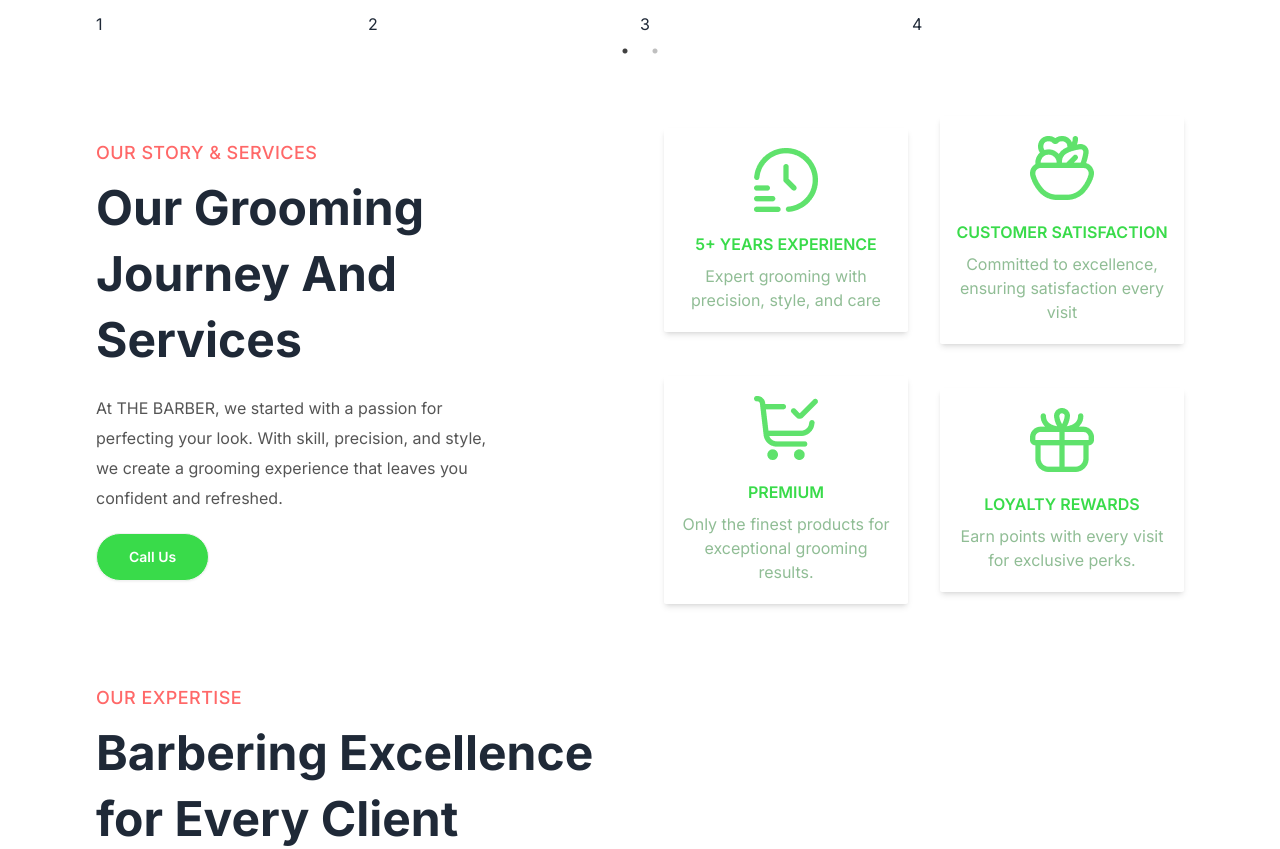
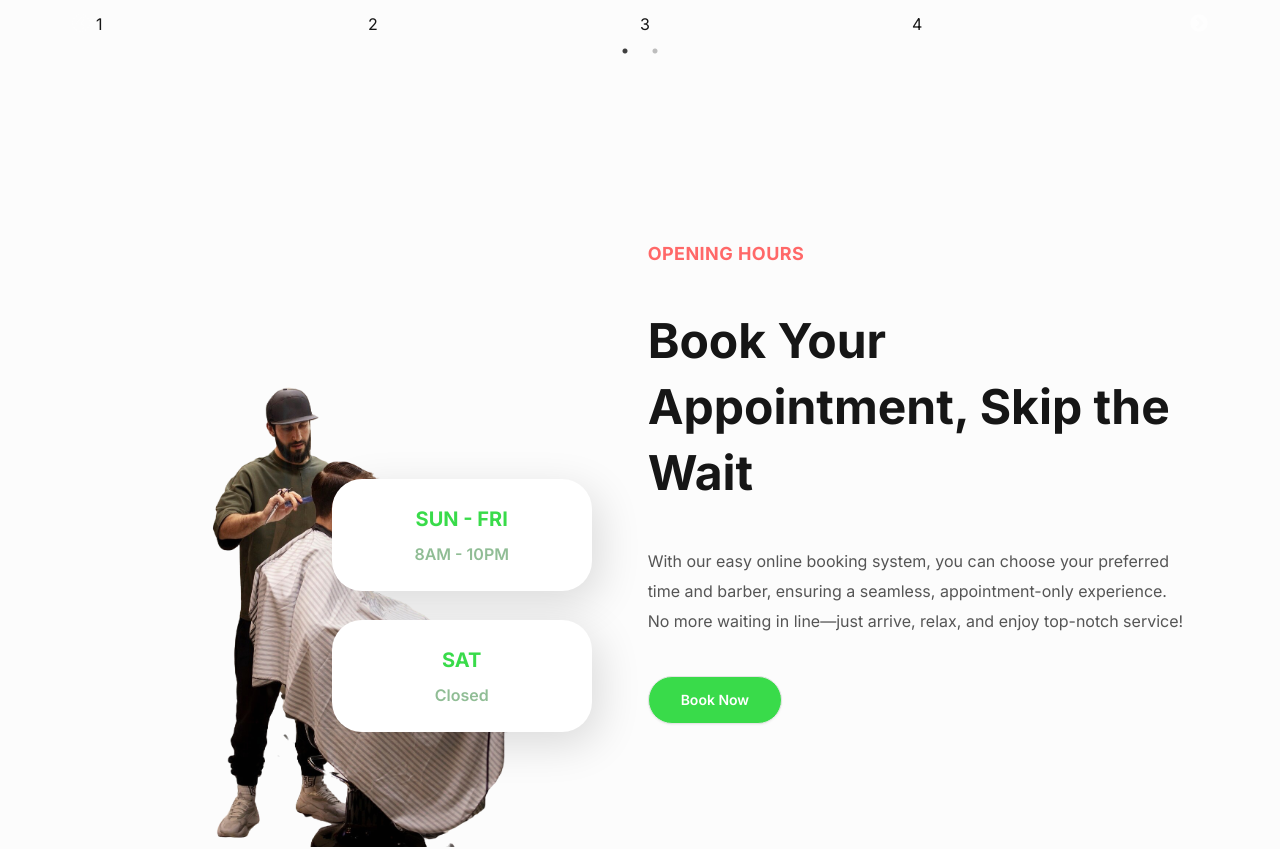
Before and after one commit to cdyniranjan7321/Complete_website-MERN-, a React (Vite) app: page / in a window 1280 px wide. Shown: the part 1516-2365 px from the top of the page. Built offline with nearby package versions, Linux system fonts and the light colour scheme.

Commit message:
change in tailwind.config.js

```diff
--- /dev/null
+++ b/src/pages/home/Appointments.jsx
@@ -0,0 +1,45 @@
+import React from "react";
+import appointmentImg from "/images/home/appointment.png";
+
+const Appointments = () => {
+  return (
+    <div className="section-container">
+      <div className="flex flex-col md:flex-row items-center justify-between gap-16">
+        <div className="relative md:w-1/2">
+          {/* Image */}
+          <img
+            src={appointmentImg}
+            alt="Appointment"
+            className="w-[492px] h-[731px] object-cover"
+          />
+
+          {/* Overlayed Sections */}
+          <div className="absolute top-[57.3%] left-3/4 transform -translate-x-1/2 -translate-y-1/2 bg-white shadow-[7px_12px_43px_0_#00000023] rounded-[30px] w-[260px] h-[112px] text-center space-y-2 text-green cursor-pointer hover:border hover:border-indigo-600 transition-all duration-200 flex flex-col justify-center">
+            <h5 className="text-[20px] font-bold">SUN - FRI</h5>
+            <p className="text-[16px] text-[#90BD95] font-semibold">8AM - 10PM</p>
+          </div>
+
+          <div className="absolute top-[76.5%] left-3/4 transform -translate-x-1/2 -translate-y-1/2 bg-white shadow-[7px_12px_43px_0_#00000023] rounded-[30px] w-[260px] h-[112px] text-center space-y-2 text-green cursor-pointer hover:border hover:border-indigo-600 transition-all duration-200 flex flex-col justify-center">
+            <h5 className="text-[20px] font-bold">SAT</h5>
+            <p className="text-[16px] text-[#90BD95] font-semibold">Closed</p>
+          </div>
+        </div>
+
+        <div className="md:w-[55%]">
+          <div className="text-left md:w-5/5 space-y-10">
+            <p className="subtitle !font-bold">Opening hours</p>
+            <h2 className="title">Book Your Appointment, Skip the Wait</h2>
+            <p className="my-5 text-[16px] text-secondary leading-[30px]">
+              With our easy online booking system, you can choose your preferred time and barber, ensuring a seamless, appointment-only experience. No more waiting in line—just arrive, relax, and enjoy top-notch service!
+            </p>
+            <button className="bg-green font-semibold btn text-white px-8 py-3 rounded-full">
+              Book Now
+            </button>
+          </div>
+        </div>
+      </div>
+    </div>
+  );
+};
+
+export default Appointments;
--- a/src/pages/home/Home.jsx
+++ b/src/pages/home/Home.jsx
@@ -5,6 +5,7 @@ import SpecialServices from './SpecialServices';
 import OurServices from './OurServices';
 import Testimonials from './Testimonials';
 import OurExpertises from './OurExpertise';
+import Appointments from './Appointments';
 
 const Home = () => {
   return (
@@ -12,6 +13,7 @@ const Home = () => {
     <Banner/>
     <Categories/>
     <SpecialServices/>
+    <Appointments/>
     <OurServices/>
     <OurExpertises/>
     <Testimonials/>
--- a/tailwind.config.js
+++ b/tailwind.config.js
@@ -1,3 +1,27 @@
+ // /** @type {import('tailwindcss').Config} */
+//export default {
+  //content: [
+   // "./index.html",
+  //  "./src/**/*.{js,ts,jsx,tsx}",
+ // ],
+ // theme: {
+  //  extend: {
+     /// colors: {
+       // "green" : "#39DB4A",
+       // "red" : "#FF6868",
+        //"secondary" : "#555",
+      //  "primary" : "#FCFCFC"
+     // },
+    //  fontFamily: {
+        //"primary" : ['Inter', 'sans-serif']
+      //}
+    //},
+  //},
+  //plugins: [require("daisyui")],
+//}
+
+
+
 /** @type {import('tailwindcss').Config} */
 export default {
   content: [
@@ -7,15 +31,29 @@ export default {
   theme: {
     extend: {
       colors: {
-        "green" : "#39DB4A",
-        "red" : "#FF6868",
-        "secondary" : "#555",
-        "primary" : "#FCFCFC"
+        "green": "#39DB4A",
+        "red": "#FF6868",
+        "secondary": "#555",
+        "primary": "#FCFCFC",
       },
       fontFamily: {
-        "primary" : ['Inter', 'sans-serif']
-      }
+        "primary": ['Inter', 'sans-serif'],
+      },
     },
   },
   plugins: [require("daisyui")],
-}
+  daisyui: {
+    themes: [
+      {
+        mytheme: {
+          "primary": "#FCFCFC",  // White background
+          "secondary": "#555",
+          "accent": "#39DB4A",
+          "neutral": "#FF6868",
+          "base-100": "#FCFCFC",  // Base background color set to white
+        },
+      },
+    ],
+    darkTheme: false,  // Disable dark mode entirely
+  },
+};
```
Also changed, not shown: public/images/home/appointment.png (added).
